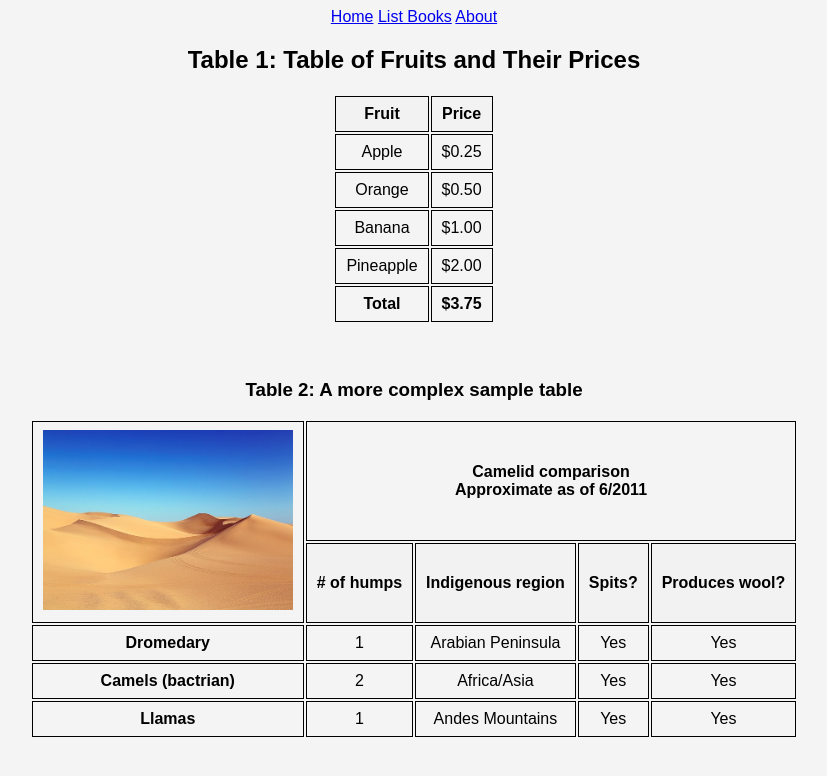
After one commit to ProgrammerSam12/CS471_CODE, a Django app: page /books/html5/tables in a window 1280 px wide. The commit adds this page. Shown: the top 776 px of the page, without its empty margins (226-1053 px from the left). Run offline with Django 5.2, Linux system fonts and the light colour scheme.

Commit message:
Completed Lab 5 Tables all Tasks

```diff
--- a/apps/bookmodule/urls.py
+++ b/apps/bookmodule/urls.py
@@ -12,4 +12,9 @@ urlpatterns = [
     path('aboutus/', views.aboutus, name="books.aboutus"),
     path('list_books/', views.list_books, name= "books.list_books"),
     path('<int:bookId>/', views.viewbook, name="books.view_one_book"),
+    path('html5/links', views.links, name='books.links'),
+    path('html5/text/formatting', views.formatting, name='books.formatting'),
+    path('html5/listing', views.listing, name='books.listing'),
+    path('html5/tables', views.tables, name='books.tables'),
+
 ]
--- a/apps/bookmodule/views.py
+++ b/apps/bookmodule/views.py
@@ -29,3 +29,15 @@ def viewbook(request, bookId):
 
 def aboutus(request):
     return render(request, 'bookmodule/aboutus.html')
+
+def links(request):
+    return render(request, 'bookmodule/links.html')
+
+def formatting(request):
+    return render(request, 'bookmodule/formatting.html')
+
+def listing(request):
+    return render(request, 'bookmodule/listing.html')
+
+def tables(request):
+    return render(request, 'bookmodule/tables.html')
--- a/apps/static/main.css
+++ b/apps/static/main.css
@@ -0,0 +1,69 @@
+.link1 {
+    background-color: lightgreen;
+    color: orange;
+    text-decoration: underline;
+    display: block;
+    padding: 15px;
+    text-align: center;
+}
+
+.link2 {
+    background-color: gray;
+    color: yellow;
+    text-decoration: underline;
+    display: block;
+    padding: 15px;
+    text-align: center;
+}
+
+.link3 {
+    background-color: black;
+    color: white;
+    text-decoration: underline;
+    display: block;
+    padding: 15px;
+    text-align: center;
+}
+
+
+
+.bold {
+    font-weight: bold;
+}
+
+.italic {
+    font-style: italic;
+}
+
+.underline {
+    text-decoration: underline;
+}
+
+
+.text-left {
+    text-align: left;
+    /*padding: 0px;*/
+}
+
+/*ul li {
+    margin-bottom: 15px;
+}*/
+
+
+
+
+..styled-table {
+    border-collapse: collapse;
+    border: 1px solid black;
+}
+
+.styled-table td, .styled-table th {
+    border: 1px solid black;
+    padding: 8px 10px;
+    text-align: center;
+}
+
+.styled-table th {
+    background-color: #f2f2f2;
+    font-weight: bold;
+}
--- /dev/null
+++ b/apps/templates/bookmodule/tables.html
@@ -0,0 +1,63 @@
+{% extends "layouts/base.html" %}
+{% load static %}
+
+{% block title %}HTML Table Example{% endblock title %}
+
+{% block content %}
+
+<h2 style="text-align: center;">Table 1: Table of Fruits and Their Prices</h2>
+
+<table class="styled-table" style="margin: auto;">
+    <tr><th>Fruit</th><th>Price</th></tr>
+    <tr><td>Apple</td><td>$0.25</td></tr>
+    <tr><td>Orange</td><td>$0.50</td></tr>
+    <tr><td>Banana</td><td>$1.00</td></tr>
+    <tr><td>Pineapple</td><td>$2.00</td></tr>
+    <tr><td><strong>Total</strong></td><td><strong>$3.75</strong></td></tr>
+</table>
+
+<br><br>
+
+
+
+<h3 style="text-align: center;">Table 2: A more complex sample table</h3>
+
+<table class="styled-table complex" style="margin: auto;">
+    <tr>
+        <td rowspan="2">
+            <img src="{% static 'desert.jpg' %}" alt="Desert" width="250" height="180">
+        </td>
+        <td colspan="5" style="text-align: center;"><strong>Camelid comparison<br>Approximate as of 6/2011</strong></td>
+    </tr>
+    <tr>
+        <!--<th>Animal</th>-->
+        <th># of humps</th>
+        <th>Indigenous region</th>
+        <th>Spits?</th>
+        <th>Produces wool?</th>
+
+    </tr>
+    <tr>
+        <td><strong>Dromedary</strong></td>
+        <td>1</td>
+        <td>Arabian Peninsula</td>
+        <td>Yes</td>
+        <td>Yes</td>
+    </tr>
+    <tr>
+        <td><strong>Camels (bactrian)</strong></td>
+        <td>2</td>
+        <td>Africa/Asia</td>
+        <td>Yes</td>
+        <td>Yes</td>
+    </tr>
+    <tr>
+        <td><strong>Llamas</strong></td>
+        <td>1</td>
+        <td>Andes Mountains</td>
+        <td>Yes</td>
+        <td>Yes</td>
+    </tr>
+</table>
+
+{% endblock content %}
--- a/apps/templates/layouts/base.html
+++ b/apps/templates/layouts/base.html
@@ -42,6 +42,10 @@ side and server-side programming courses.</p>
 
     <!-- CSS -->
     <link rel="stylesheet" type="text/css" href="{% static 'styles.css' %}">
+
+
+
+    <link rel="stylesheet" type="text/css" href="{% static 'main.css' %}">
 </head>
 
 <body>
```
Also changed, not shown: apps/templates/bookmodule/formatting.html (added, +26 -0 lines), apps/templates/bookmodule/links.html (added, +12 -0 lines), apps/templates/bookmodule/listing.html (added, +42 -0 lines), apps/static/desert.jpg (added).
